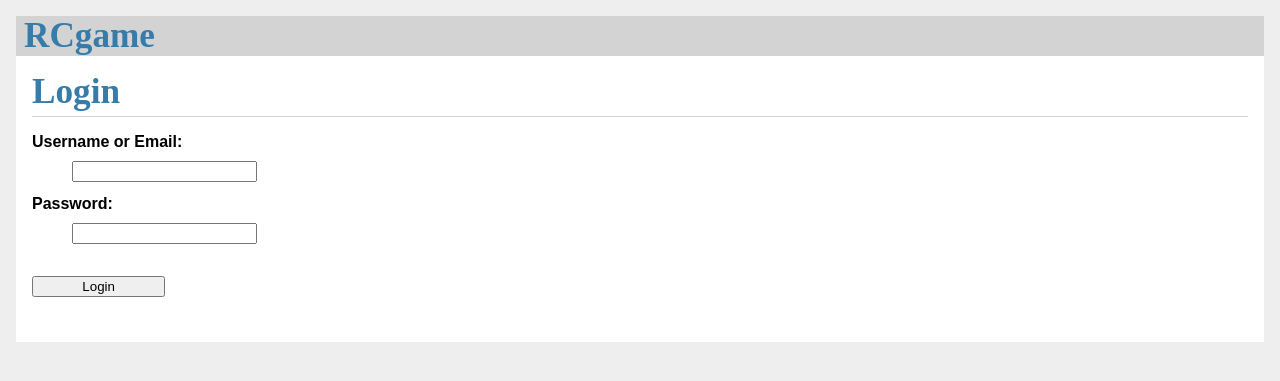
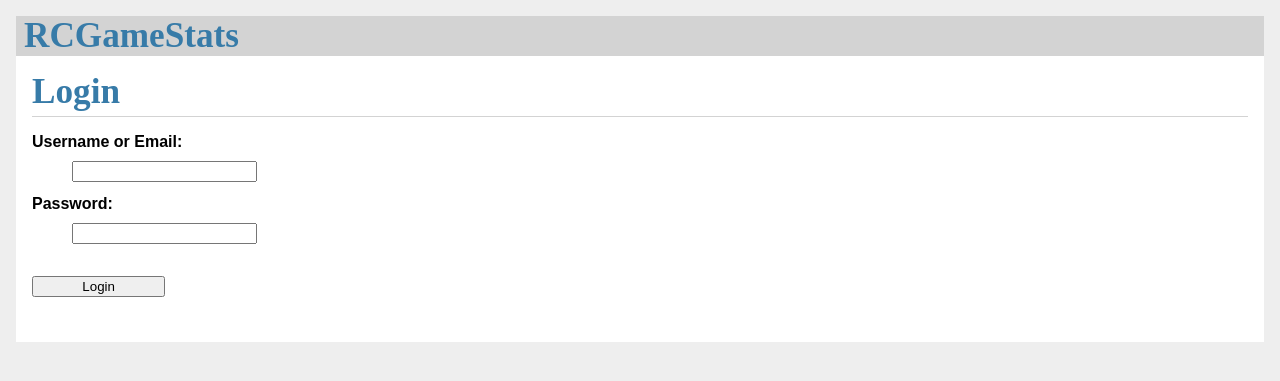
Before and after one commit to helios-base/rcgamestats, a Flask app: page /auth/login in a window 1280 px wide. Shown: the top 381 px of the page. Run offline with Flask 3, Linux system fonts and the light colour scheme; some libraries are stand-ins or nearby versions.

Commit message:
ページトップのタイトル表記を修正

```diff
--- a/server/templates/base.html
+++ b/server/templates/base.html
@@ -3,13 +3,13 @@
 
 <head>
   <meta charset="UTF-8">
-  <title>{% block title %}{% endblock %} - RCgame</title>
+  <title>{% block title %}{% endblock %} - rcgamestats</title>
   <link rel="stylesheet" href="{{ url_for('static', filename='style.css') }}">
 </head>
 
 <body>
 <nav>
-  <h1>RCgame</h1>
+  <h1>RCGameStats</h1>
   <ul>
     {% if current_user.is_authenticated %}
       <li><a href="{{ url_for('index') }}">Top</a></li>
--- a/server/templates/table-base.html
+++ b/server/templates/table-base.html
@@ -3,7 +3,7 @@
 
 <head>
   <meta charset="UTF-8">
-  <title>{% block title %}{% endblock %} - RCgame</title>
+  <title>{% block title %}{% endblock %} - rcgamestats</title>
   <link rel="stylesheet" href="{{ url_for('static', filename='style.css') }}">
   <script type="text/javascript" src="{{ url_for('static', filename='jquery-3.7.1.min.js') }}"></script>
   <script type="text/javascript" src="{{ url_for('static', filename='jquery.tablesorter.min.js') }}"></script>
@@ -13,7 +13,7 @@
 
 <body>
 <nav>
-  <h1>RCgame</h1>
+  <h1>RCGameStats</h1>
   <ul>
     {% if current_user.is_authenticated %}
       <li><a href="{{ url_for('index') }}">Top</a></li>
```
